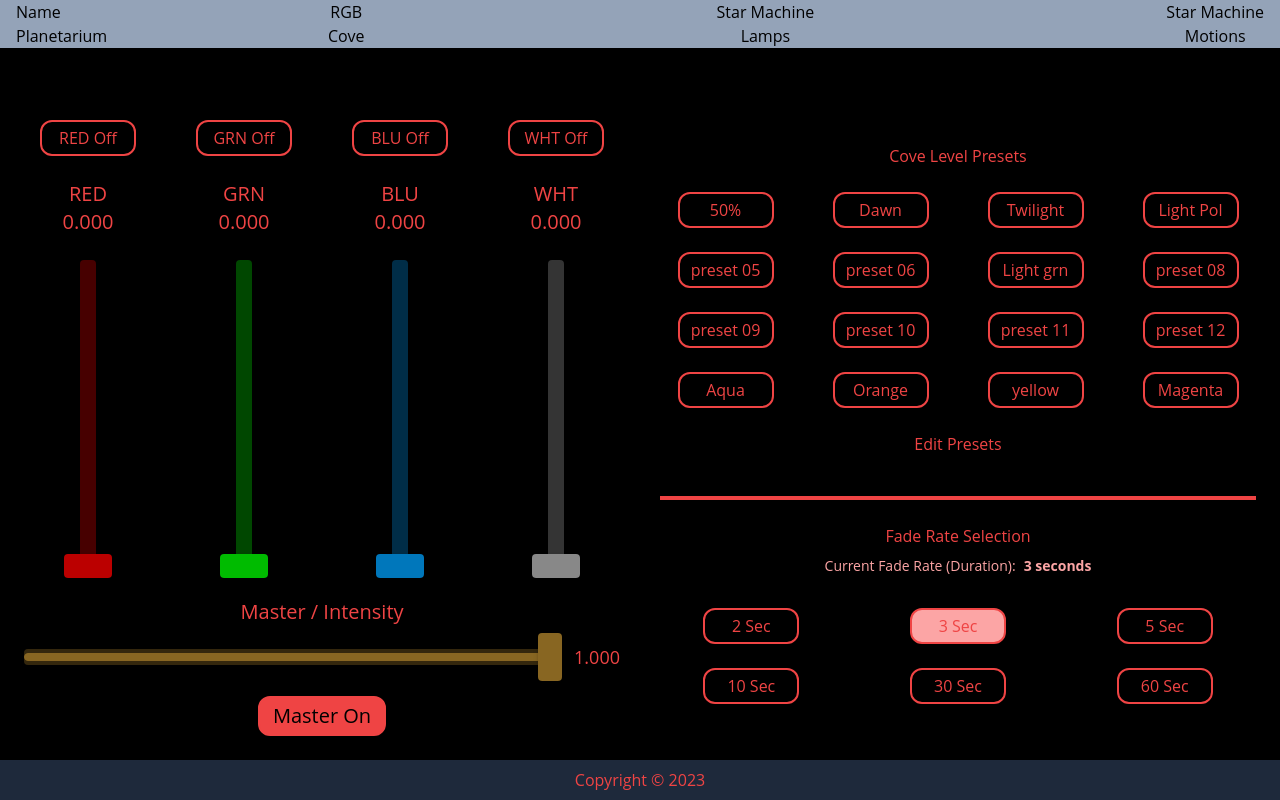
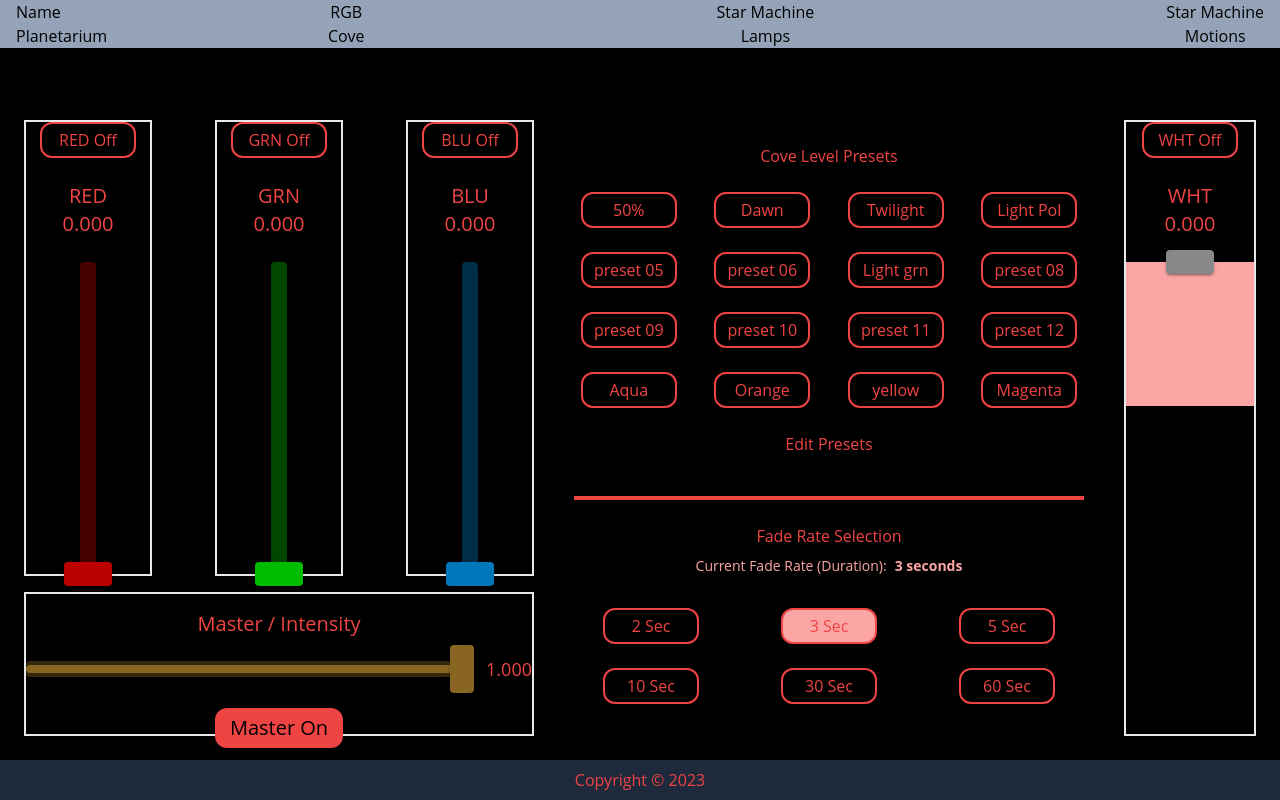
Before and after one commit to CelestialCoyote/react-hercules-chromacove, a React (Create React App) app in the folder frontend/: page / in a window 1280 px wide. Built offline with nearby package versions, Linux system fonts and the light colour scheme.

Commit message:
adjusting layout

```diff
--- a/frontend/src/Components/SliderMaster.jsx
+++ b/frontend/src/Components/SliderMaster.jsx
@@ -90,7 +90,6 @@ export default function SliderMaster({ color, rgbChannels, masterValue, setMaste
 	const toggleButtonOn = "bg-red-500 border-red-500 border-2 text-black text-xl rounded-xl p-1 w-32 hover:bg-red-300 hover:border-red-300";
 
 	return (
-
 		<div className="flex flex-col items-center w-full">
 
 			<h3 className="text-red-500 text-xl text-center mt-4">
--- a/frontend/src/Components/SliderVertical.jsx
+++ b/frontend/src/Components/SliderVertical.jsx
@@ -108,7 +108,7 @@ export default function SliderVertical(
 	const toggleButtonOn = "bg-red-500 border-red-500 border-2 text-black rounded-xl p-1 w-24 hover:bg-red-300 hover:border-red-300";
 
 	return (
-		<div className="flex flex-col items-center w-32">
+		<div className="flex flex-col items-center w-32 border-2">
 
 			<button
 				className={channelState.value > 0 ? `${toggleButtonOn}` : `${toggleButton}`}
--- a/frontend/src/pages/RGBCove/RGBCove.jsx
+++ b/frontend/src/pages/RGBCove/RGBCove.jsx
@@ -33,17 +33,17 @@ export default function RGBCove() {
 						/>
 					)}
 
-					<SliderWhite
+					{/* <SliderWhite
 						color="#888888"
 						state={whtValue}
 						setState={setWhtValue}
 						setMaster={setMasterValue}
 						master={masterValue}
 						duration={duration}
-					/>
+					/> */}
 				</div>
 
-				<div className="flex flex-col mt-4">
+				<div className="flex flex-col mt-4 h-36 border-2">
 					<SliderMaster
 						color="#886622"
 						rgbChannels={rgbState}
@@ -68,6 +68,21 @@ export default function RGBCove() {
 				/>
 			</div>
 
+			<div className="h-full border-2">
+				<SliderWhite
+					color="#888888"
+					state={whtValue}
+					setState={setWhtValue}
+					setMaster={setMasterValue}
+					master={masterValue}
+					duration={duration}
+				/>
+
+				<div className="bg-red-300 h-36">
+
+				</div>
+			</div>
+
 		</div>
 	);
 };
```
